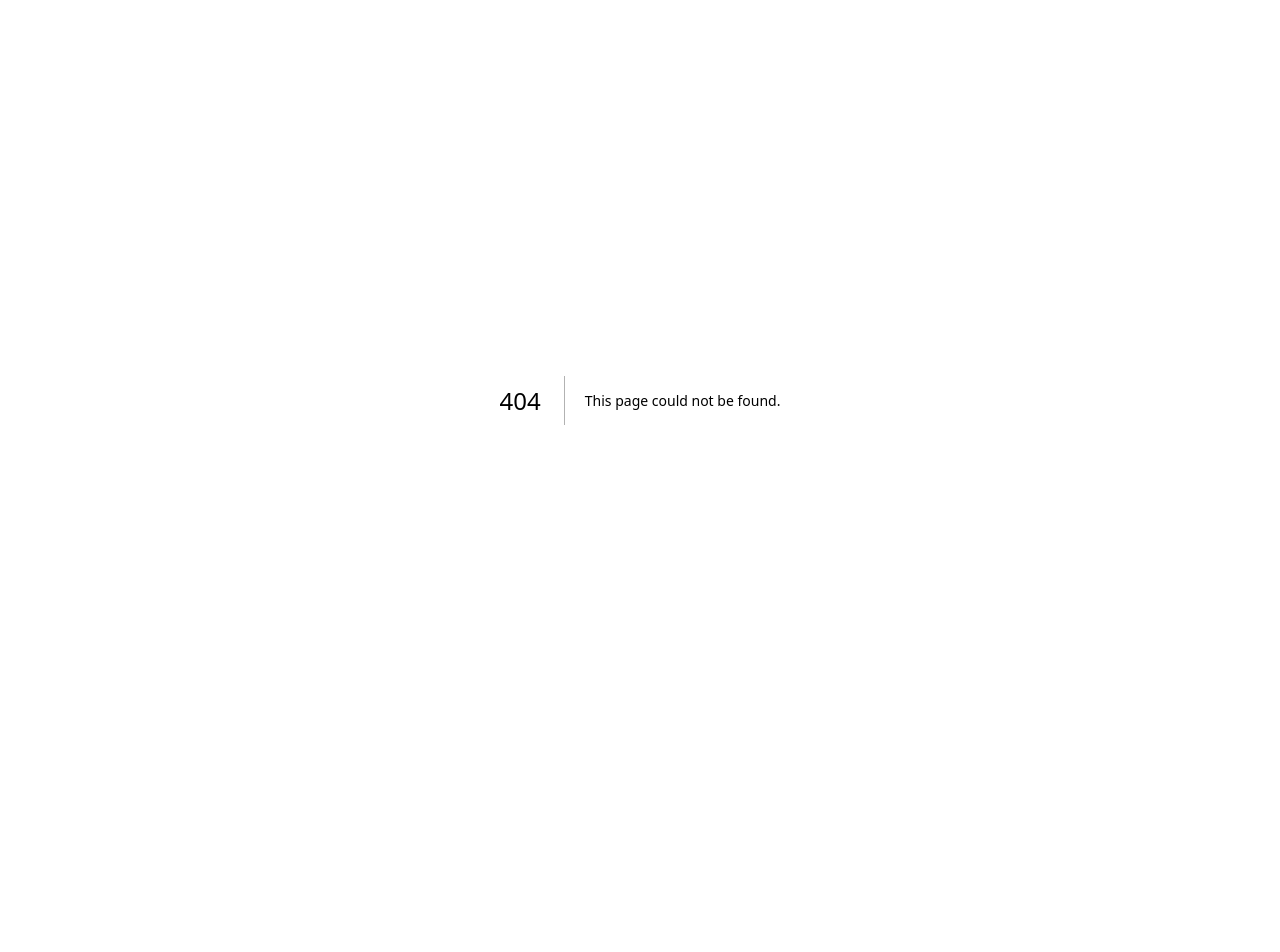
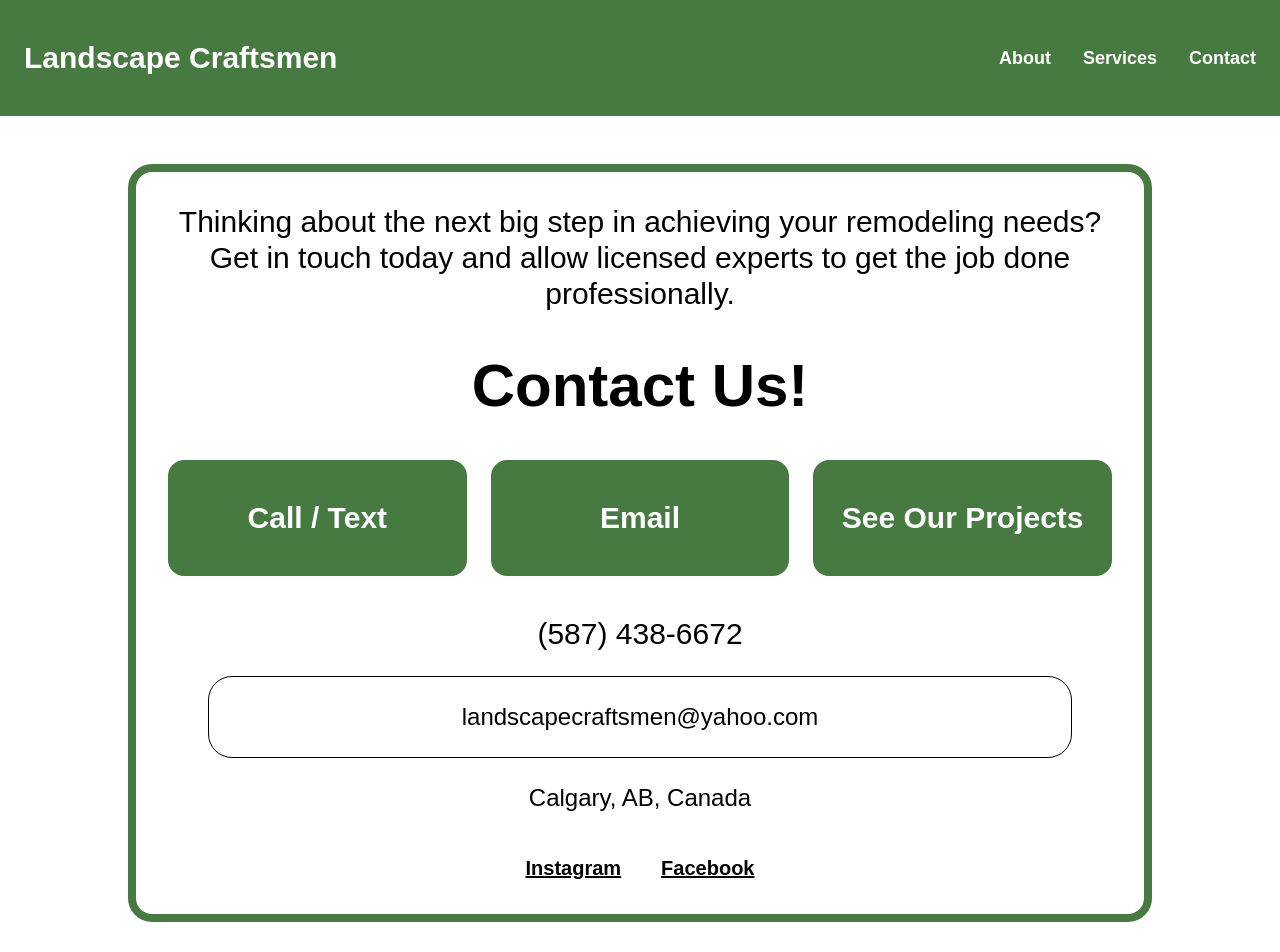
Before and after one commit to Syntactix31/capstone-proj, a Next.js app: page /contact in a window 1280 px wide. Before the commit this address had no page. Shown: the top 952 px of the page. Before the commit the page ends 800 px from the top, so only its background shows below. Built offline with nearby package versions, Linux system fonts and the light colour scheme.

Commit message:
finished contact page

```diff
--- /dev/null
+++ b/src/app/contact/page.js
@@ -0,0 +1,106 @@
+import Link from "next/link";
+
+export default function Contact() {
+  return (
+    <main className="bg-white flex flex-col min-h-screen">
+
+      {/* Header / Nav */}
+        <header className="w-full bg-[#477A40] text-white space-y-2 py-6 mb-12">
+        <div className="max-w-7xl mx-auto flex items-center justify-between px-6 py-4">
+          <h1 className="text-3xl font-bold">Landscape Craftsmen</h1>
+
+          <nav className="hidden md:flex gap-8 text-lg font-semibold">
+            <Link href="#">About</Link>
+            <Link href="#">Services</Link>
+            <Link href="#">Contact</Link>
+          </nav>
+        </div>
+      </header>
+
+      {/* Intro Section */}
+      <section className="max-w-5xl mx-auto text-center space-y-6">
+        <div className="border-8 border-[#477A40] rounded-3xl p-8">
+          <p className="text-2xl md:text-3xl text-black">
+            Thinking about the next big step in achieving your remodeling needs?
+            Get in touch today and allow licensed experts to get the job done
+            professionally.
+          </p>
+
+
+      {/* Contact Title */}
+      <section className="text-center max-w-6xl mx-auto text-black space-y-4 p-11">
+        <h2 className="text-5xl md:text-6xl font-bold">Contact Us!</h2>
+      </section>
+
+      {/* CTA Section */}
+      <section className="grid grid-cols-1 md:grid-cols-3 gap-6 max-w-6xl mx-auto">
+        <a
+          href="tel:5874386672"
+          className="text-center text-3xl font-bold py-10 rounded-2xl bg-[#477A40] text-white hover:bg-gray-200 hover:text-black transition"
+        >
+          Call / Text
+        </a>
+
+        <a
+          href="mailto:landscapecraftsmen@yahoo.com"
+          className="text-center text-3xl font-bold py-10 rounded-2xl bg-[#477A40] text-white hover:bg-gray-200 hover:text-black transition"
+        >
+          Email
+        </a>
+
+        <Link
+          href="https://www.instagram.com/landscape.craftsmen"
+          target="_blank"
+          className="text-center text-3xl font-bold py-10 rounded-2xl bg-[#477A40] text-white hover:bg-gray-200 hover:text-black transition"
+        >
+          See Our Projects
+        </Link>
+      </section>
+
+      {/* Contact Details */}
+      <section className="max-w-5xl mx-auto space-y-6 text-center text-black p-10">
+        <p className="text-3xl">(587) 438-6672</p>
+
+        <div className="bg-white border rounded-3xl p-6">
+          <p className="text-2xl">
+            landscapecraftsmen@yahoo.com
+          </p>
+        </div>
+
+        <p className="text-2xl">
+          Calgary, AB, Canada
+        </p>
+      </section>
+
+      {/* Social Links */}
+      <section className="flex justify-center gap-10 text-xl font-semibold text-black">
+        <Link
+          href="https://www.instagram.com/landscape.craftsmen"
+          target="_blank"
+          className="underline"
+        >
+          Instagram
+        </Link>
+
+        <Link
+          href="https://www.facebook.com/p/Landscape-Craftsmen-61575247719417/"
+          target="_blank"
+          className="underline"
+        >
+          Facebook
+        </Link>
+      </section>
+        </div>
+        </section>
+
+      {/* Footer */}
+      <footer className="w-full bg-[#31270C] text-white text-center space-y-2 py-6 mt-12">
+        <p className="text-xl font-bold">Landscape Craftsmen</p>
+        <p>(403) 123-1234</p>
+        <p>LandscapeCraftsmen@gmail.com</p>
+        <p className="text-sm opacity-70">[ License Accreditables ]</p>
+      </footer>
+
+    </main>
+  );
+}
```
Also changed, not shown: src/app/contact.js (deleted).
